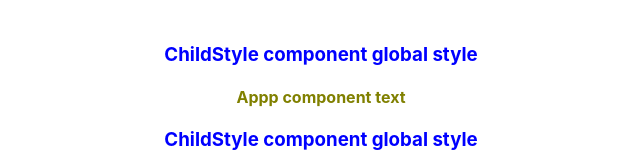
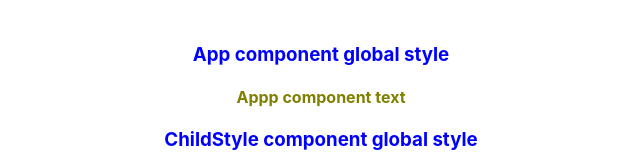
Before and after one commit to DCT-Berinyuy/Learn_Svelte, a Svelte app in the folder svelte-components/: page / in a window 1280 px wide. Shown: the top 160 px of the page, without its empty margins (319-959 px from the left). Built offline with nearby package versions, Linux system fonts and the light colour scheme.

Commit message:
Lifecycle hooks

```diff
--- a/svelte-components/src/App.svelte
+++ b/svelte-components/src/App.svelte
@@ -1,4 +1,15 @@
 <!--	JavaScript	-->
+
+<!--
+A component's lifecycle refers to the phasese a component
+goes through in a Svelte application.
+Lifecycle hooks are functions that allows us run code at key moments
+during that lifecycle. There are a total of 5 lifecycle
+hooks that we can use in a component
+1. The onMount hook: The unMount function schedules the passed
+in call back to run as soon as the component been mounted to th DOM
+2. The onDestroy hook: This schedule a call back
+-->
 
 <script>
 import ChildStyle from "./components/ChildStyle.svelte";
@@ -7,7 +18,7 @@ import ChildStyle from "./components/ChildStyle.svelte";
 <!--	HTML	-->
 
 <main>
-	<h3>ChildStyle component global style</h3>
+	<h3>App component global style</h3>
 	<h4>Appp component text</h4>
 	<ChildStyle />
 
```
